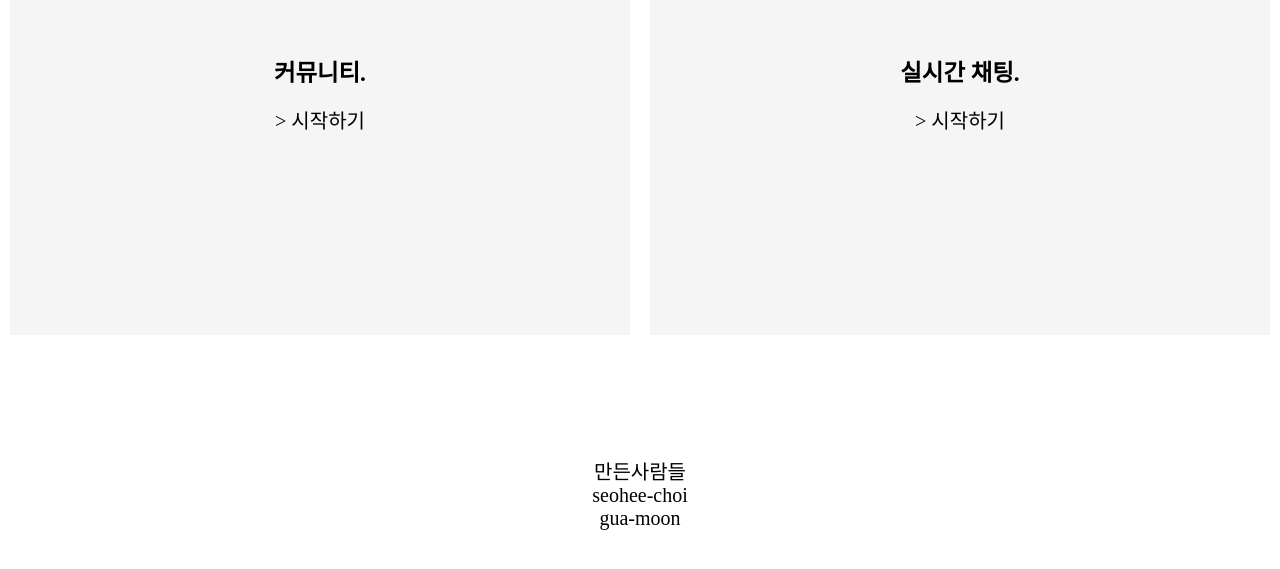
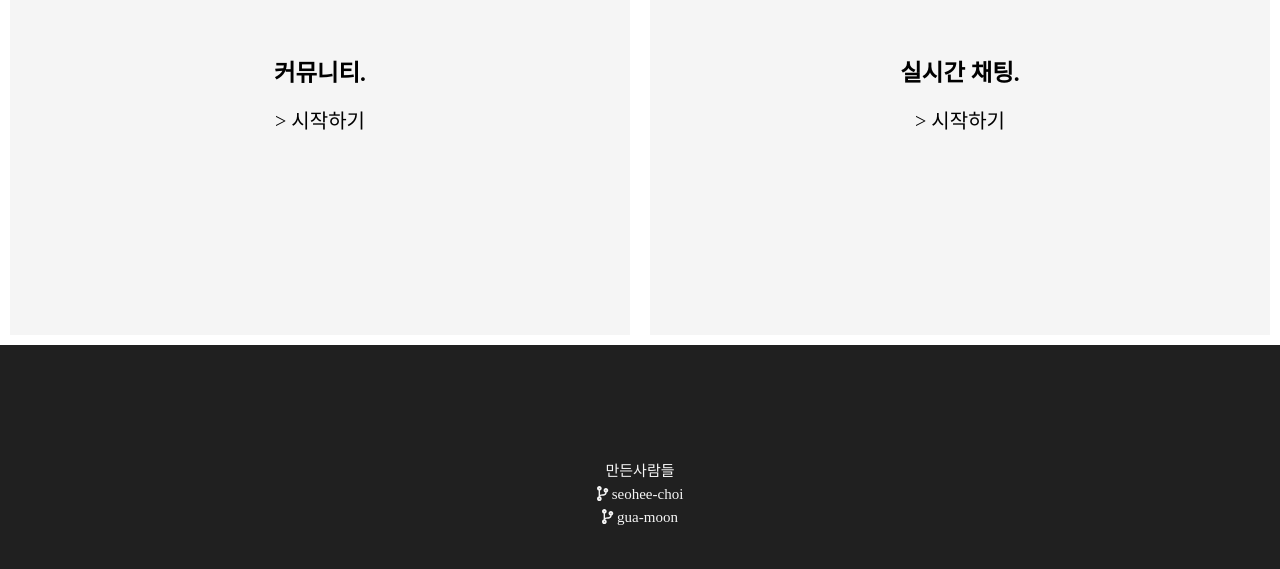
Before and after one commit to lolchess/lolche, a React (Create React App) app: page / in a window 1280 px wide. Shown: the part 1515-2084 px from the top of the page. Built offline with nearby package versions, Linux system fonts and the light colour scheme; no server answers.

Commit message:
feat: add github icon

```diff
--- a/package.json
+++ b/package.json
@@ -4,6 +4,10 @@
   "private": true,
   "dependencies": {
     "@fortawesome/fontawesome-svg-core": "^1.2.36",
+    "@fortawesome/free-brands-svg-icons": "^5.15.4",
+    "@fortawesome/free-regular-svg-icons": "^5.15.4",
+    "@fortawesome/free-solid-svg-icons": "^5.15.4",
+    "@fortawesome/react-fontawesome": "^0.1.16",
     "@testing-library/jest-dom": "^5.16.1",
     "@testing-library/react": "^12.1.2",
     "@testing-library/user-event": "^13.5.0",
--- a/src/components/Home/Home.tsx
+++ b/src/components/Home/Home.tsx
@@ -1,6 +1,8 @@
 import styled from "styled-components";
 import AOS from "aos";
 import "aos/dist/aos.css";
+import { FontAwesomeIcon } from "@fortawesome/react-fontawesome";
+import { faCodeBranch } from "@fortawesome/free-solid-svg-icons";
 
 import { useNavigate } from "react-router";
 import useInput from "../../hooks/useInput";
@@ -14,6 +16,8 @@ import {
   StyledStack,
   StyledTd,
   StyledTr,
+  StyledSpan,
+  A,
 } from "../../styles/styles.component";
 import { StyledTh } from "../../styles/styles.component";
 
@@ -173,12 +177,18 @@ function Home(): JSX.Element {
           </span>
         </StyledSection>
       </StyledStack>
-      <StyledSection height="300px">
-        <span>만든사람들</span>
-        {/* <a>seohee-choi</a> */}
-        <span>seohee-choi</span>
-        {/* <a>gua-moon</a> */}
-        <span>gua-moon</span>
+      <StyledSection height="300px" color="#202020">
+        <StyledSpan>만든사람들</StyledSpan>
+        <A href="https://github.com/seohee-choi">
+          <StyledSpan>
+            <FontAwesomeIcon icon={faCodeBranch} /> seohee-choi
+          </StyledSpan>
+        </A>
+        <A href="https://github.com/moon9ua">
+          <StyledSpan>
+            <FontAwesomeIcon icon={faCodeBranch} /> gua-moon
+          </StyledSpan>
+        </A>
       </StyledSection>
     </div>
   );
--- a/src/styles/styles.component.ts
+++ b/src/styles/styles.component.ts
@@ -138,3 +138,11 @@ export const StyledCard = styled.div`
 export const CardText = styled.h2`
   color: #f5f5f5;
 `;
+
+export const StyledSpan = styled.span`
+  color: #f5f5f5;
+  font-size: 15px;
+`;
+export const A = styled.a`
+  text-decoration: none;
+`;
```
Also changed, not shown: 1 other file (tests, documents, lock files or other folders).
